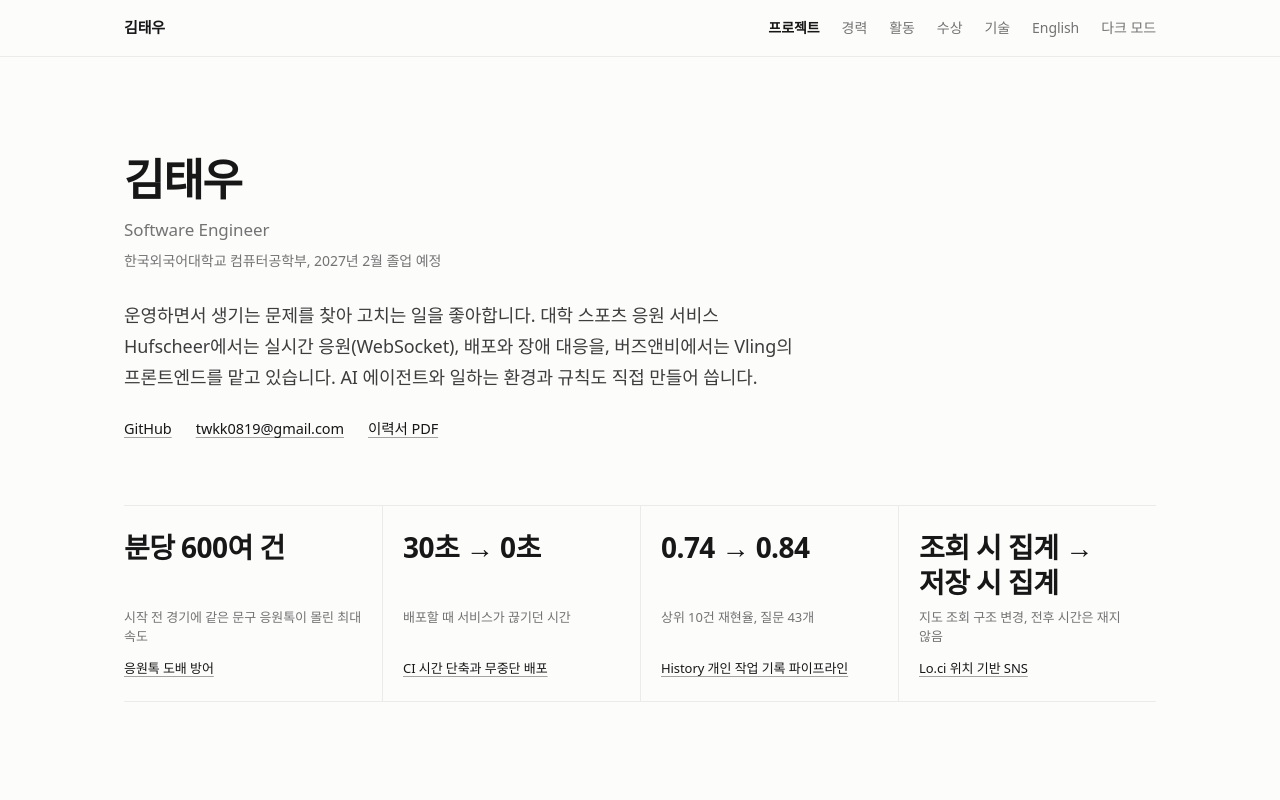
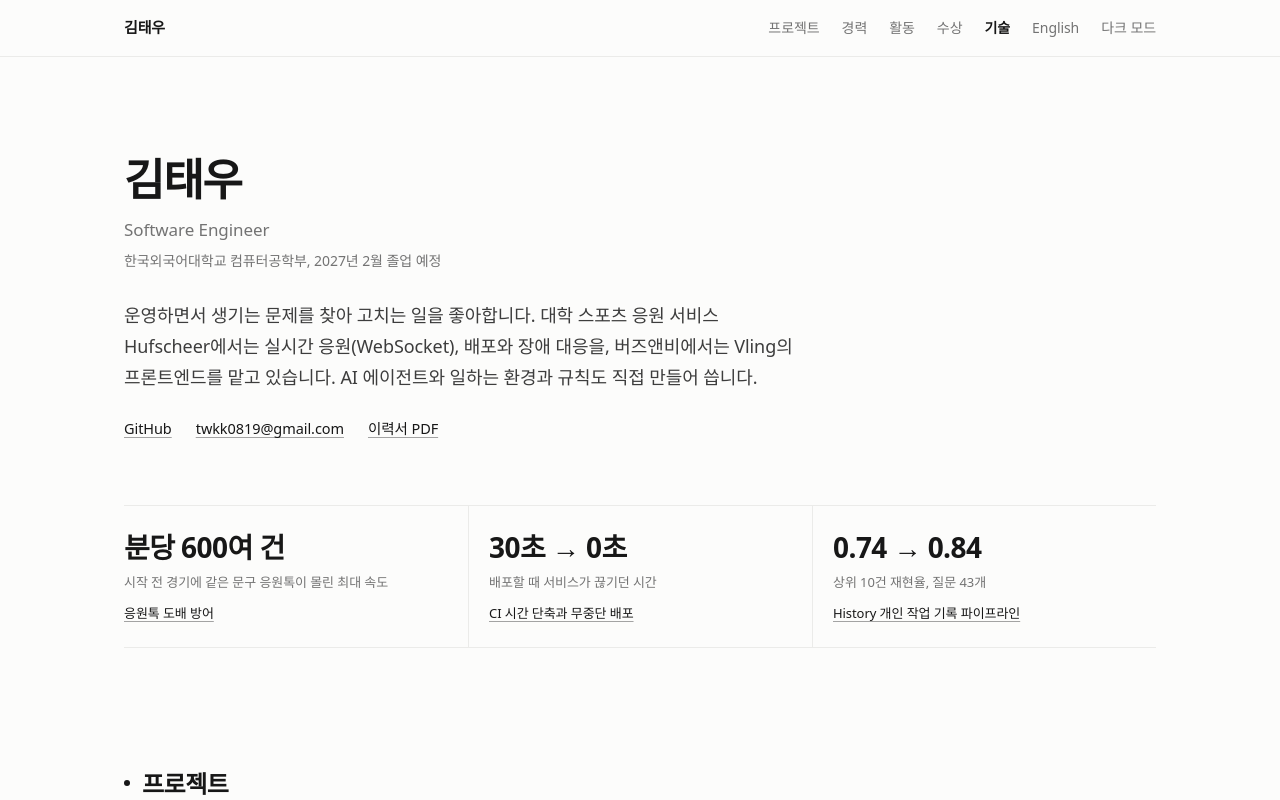
Before and after one commit to TAEW00KIM/TAEW00KIM.github.io, a React (Vite) app: page / in a window 1280 px wide. Shown: the top 800 px of the page. Built offline with nearby package versions, Linux system fonts and the light colour scheme; a web font is replaced by a local one.

Commit message:
Design B: three key numbers, one-line project summary under titles, top-bar highlight by scroll position, 44px tap targets, contrast fixes; add PROGRESS.md

```diff
--- a/src/components/Highlights.tsx
+++ b/src/components/Highlights.tsx
@@ -1,9 +1,9 @@
 import { useOrder } from "./Projects";
 
-// 핵심 수치 띠: stat이 있는 프로젝트 앞 4개
+// 핵심 수치 띠: stat이 있는 프로젝트 앞 3개
 export function Numbers() {
   const { byId, order } = useOrder();
-  const items = order.map((id) => byId.get(id)!).filter((p) => p.stat).slice(0, 4);
+  const items = order.map((id) => byId.get(id)!).filter((p) => p.stat).slice(0, 3);
   if (items.length === 0) return null;
   return (
     <ul className="numbers">
--- a/src/components/Projects.tsx
+++ b/src/components/Projects.tsx
@@ -56,6 +56,7 @@ function Item({ p, n, showOrg, wide }: { p: Project; n: number; showOrg: boolean
         <span>{p.period}</span>
       </div>
       <h3 className="ptitle">{p.title}</h3>
+      {(p.key ?? p.metric) && <p className="pkey">{p.key ?? p.metric}</p>}
       {showOrg && <p className="org">{p.org}</p>}
       {p.visual && p.images && <div className="pvisual"><Figures images={p.images} /></div>}
       {p.bars && <div className="pvisual"><Bars bars={p.bars} /></div>}
--- a/src/components/TopBar.tsx
+++ b/src/components/TopBar.tsx
@@ -15,17 +15,26 @@ export default function TopBar() {
   const [active, setActive] = useState<string | null>(null);
   useEffect(() => {
     const els = links.map(([id]) => document.getElementById(id)).filter((e): e is HTMLElement => !!e);
-    const seen = new Set<string>();
-    const io = new IntersectionObserver(
-      (entries) => {
-        entries.forEach((e) => (e.isIntersecting ? seen.add(e.target.id) : seen.delete(e.target.id)));
-        const first = els.find((e) => seen.has(e.id));
-        setActive(first ? first.id : null);
-      },
-      { rootMargin: "-56px 0px -60% 0px" },
-    );
-    els.forEach((e) => io.observe(e));
-    return () => io.disconnect();
+    let raf = 0;
+    const update = () => {
+      raf = 0;
+      const atEnd = window.innerHeight + window.scrollY >= document.documentElement.scrollHeight - 2;
+      let cur: string | null = null;
+      for (const e of els) if (e.getBoundingClientRect().top <= 120) cur = e.id;
+      if (atEnd && els.length) cur = els[els.length - 1].id;
+      setActive(cur);
+    };
+    const onScroll = () => {
+      if (!raf) raf = requestAnimationFrame(update);
+    };
+    update();
+    window.addEventListener("scroll", onScroll, { passive: true });
+    window.addEventListener("resize", onScroll);
+    return () => {
+      window.removeEventListener("scroll", onScroll);
+      window.removeEventListener("resize", onScroll);
+      if (raf) cancelAnimationFrame(raf);
+    };
   }, []);
   return (
     <div className="topbar">
--- a/src/styles.css
+++ b/src/styles.css
@@ -58,7 +58,7 @@ ul, ol { list-style: none; }
 
 /* key numbers */
 .numbers {
-  margin-top: 64px; display: grid; grid-template-columns: repeat(4, minmax(0, 1fr));
+  margin-top: 64px; display: grid; grid-template-columns: repeat(3, minmax(0, 1fr));
   border-top: 1px solid var(--rule); border-bottom: 1px solid var(--rule);
 }
 .numbers li { display: grid; grid-row: span 3; grid-template-rows: subgrid; align-content: start; padding: 24px 20px 22px; border-left: 1px solid var(--rule); }
@@ -96,6 +96,7 @@ ul, ol { list-style: none; }
 .project { border-top: 1px solid var(--rule); padding: 16px 0 28px; scroll-margin-top: 72px; min-width: 0; }
 .pmeta { display: flex; justify-content: space-between; font-size: 12px; color: var(--sub); }
 .ptitle { margin-top: 10px; font-size: 19px; font-weight: 700; letter-spacing: -0.015em; line-height: 1.4; }
+.pkey { margin-top: 4px; font-size: 14px; color: var(--sub); line-height: 1.5; }
 .project .org { margin-top: 2px; }
 .pstat { margin-top: 14px; display: flex; flex-direction: column; gap: 2px; }
 .pstat-value { font-size: 24px; font-weight: 700; letter-spacing: -0.02em; font-variant-numeric: tabular-nums; color: var(--ink); line-height: 1.3; }
@@ -157,9 +158,14 @@ figcaption { font-size: 12.5px; color: var(--sub); margin-top: 8px; line-height:
 }
 @media (max-width: 759px) {
   .navlink { display: none; }
-  .numbers { grid-template-columns: repeat(2, minmax(0, 1fr)); }
-  .numbers li:nth-child(odd) { border-left: 0; padding-left: 0; }
-  .numbers li:nth-child(n + 3) { border-top: 1px solid var(--rule); }
+  .numbers { grid-template-columns: minmax(0, 1fr); }
+  .numbers li { display: block; grid-row: auto; border-left: 0; padding: 20px 0; }
+  .num-value, .num-label { display: block; }
+  .num-label { margin-top: 4px; }
+  .numbers li + li { border-top: 1px solid var(--rule); }
+  .num-title { display: inline-flex; align-items: center; min-height: 44px; margin-top: 2px; }
+  .brand { display: inline-flex; align-items: center; min-height: 44px; }
+  .more { display: inline-flex; align-items: center; min-height: 44px; margin-top: 0; }
   .topnav { gap: 0 4px; }
   .topnav a:not(.navlink), .theme-toggle { display: inline-flex; align-items: center; min-height: 44px; padding: 0 8px; }
 }
```
Also changed, not shown: 1 other file (tests, documents, lock files or other folders).
